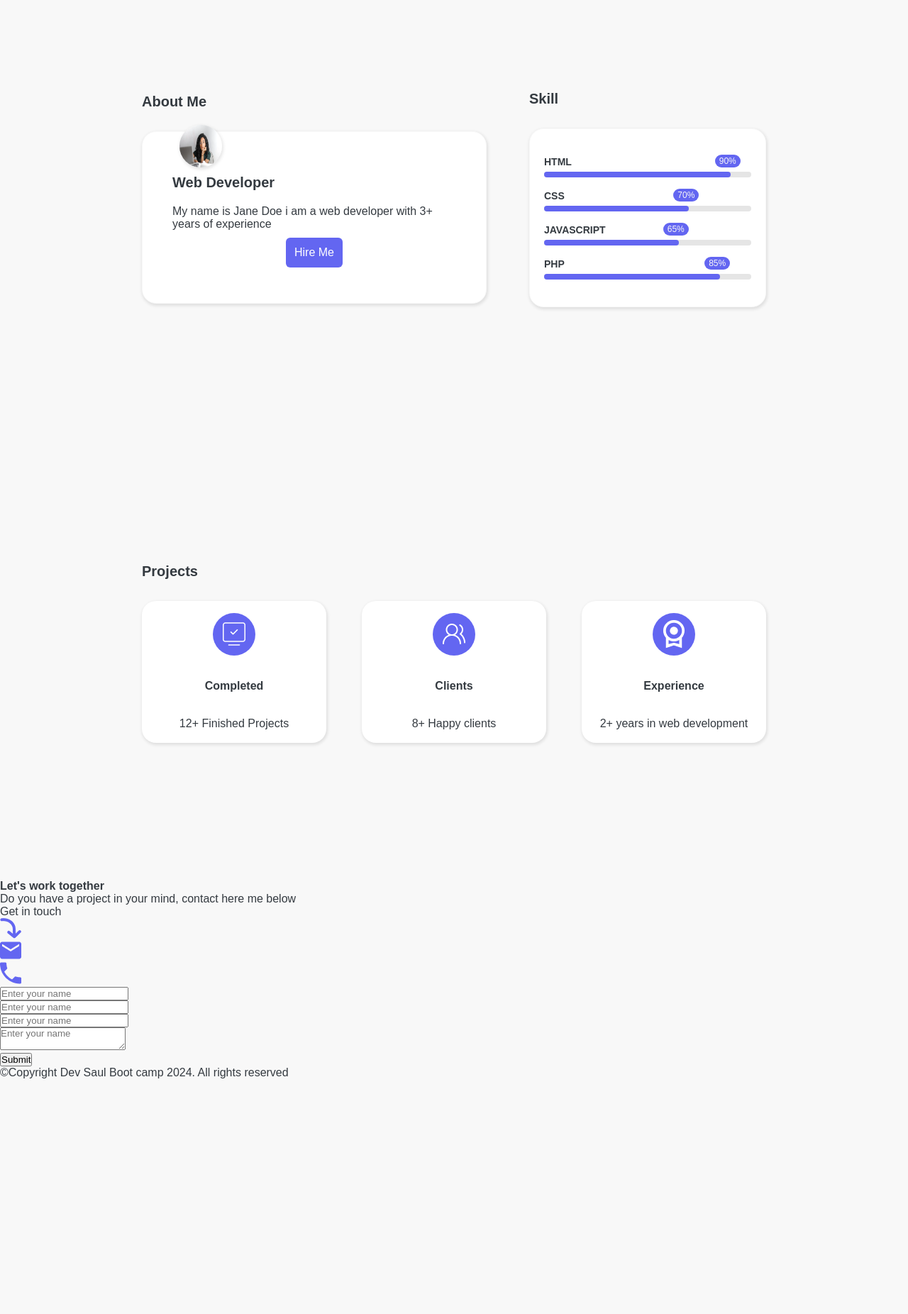
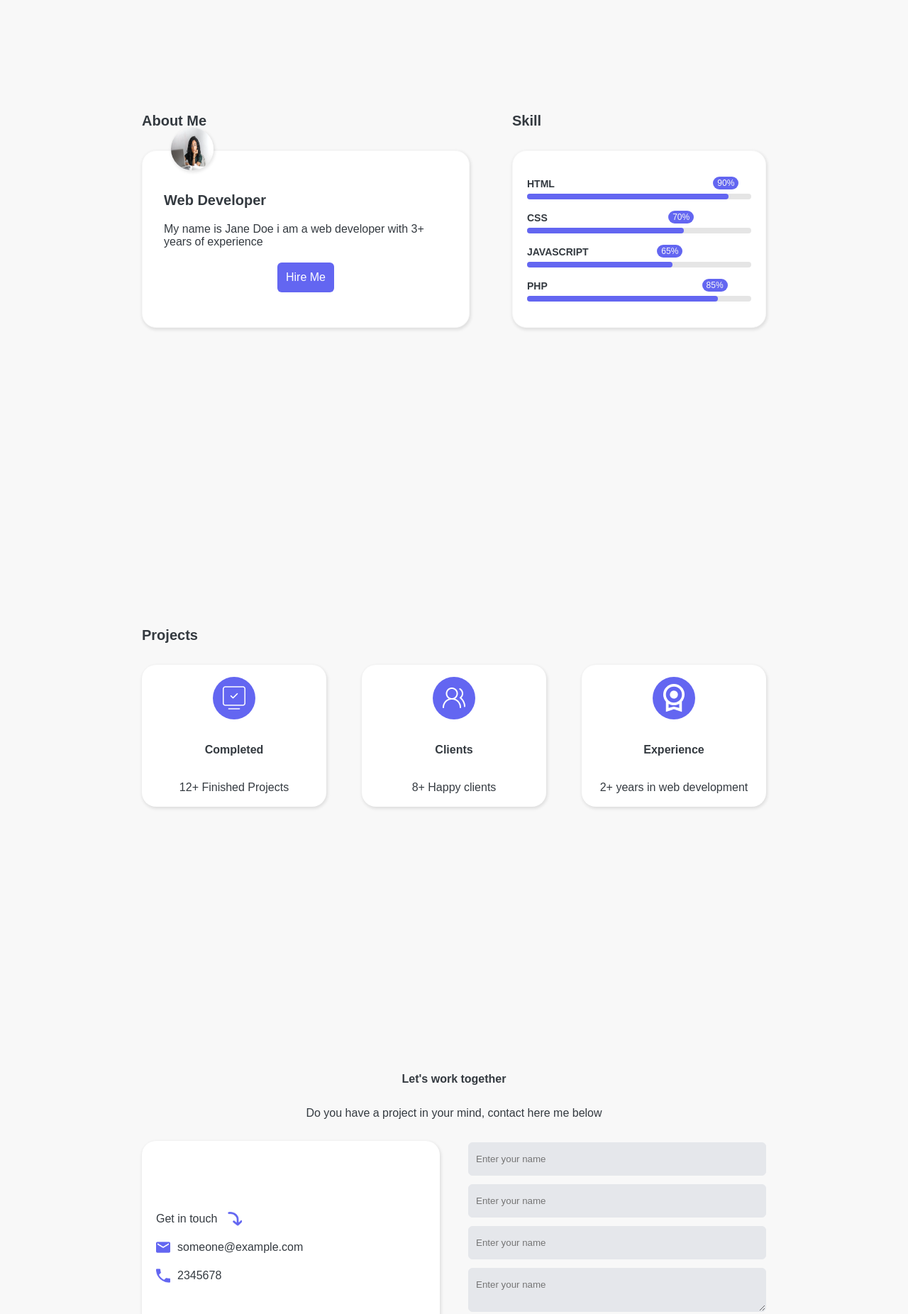
Before and after one commit to ZaynSaul/portfolio, a plain HTML site: page index.html in a window 1280 px wide. Shown: the part 740-2592 px from the top of the page at 71% size. Before the commit the page ends 2261 px from the top, so only its background shows below. Drawn offline with Linux system fonts and the light colour scheme.

Commit message:
feat: added responsive design

```diff
--- a/assets/css/main.css
+++ b/assets/css/main.css
@@ -4,6 +4,7 @@
   --secondary-color: #6366f1;
   --light-color: #f8f8f8;
   --shadow-color: rgba(0, 0, 0, 0.1);
+  --gray-color: #e5e7eb;
 }
 
 * {
@@ -143,12 +144,15 @@ a {
   display: flex;
   justify-content: center;
   align-items: center;
+  padding: 0 100px;
 }
 
 .hero-box {
   display: flex;
   justify-content: space-around;
   align-items: center;
+  flex-direction: column;
+  flex-flow: wrap;
   gap: 30px;
 }
 
@@ -235,14 +239,17 @@ a {
 .about-section {
   height: 80vh;
   width: 100%;
+  min-height: 700px;
   display: flex;
-  justify-content: center;
+  justify-content: space-around;
   align-items: center;
-  flex-wrap: wrap;
+  flex-direction: column;
+  flex-flow: wrap;
   gap: 20px;
   padding: 0 200px;
   gap: 60px;
 }
+
 .about h1 {
   font-size: 20px;
   font-weight: 800;
@@ -254,23 +261,25 @@ a {
 }
 .about-info {
   flex: 1;
+  flex-basis: 300px;
+  height: 250px;
   background-color: var(--primary-color);
   position: relative;
   display: flex;
   justify-content: center;
   align-items: center;
   flex-direction: column;
-
+  gap: 10px;
   padding-block: 50px 50px;
   border: 1px solid var(--light-color);
-  padding-inline: 2rem;
   box-shadow: 1px 2px 4px 1px var(--shadow-color);
   border-radius: 20px;
+  padding: 20px;
 }
 
 .about-me .profile {
   position: absolute;
-  bottom: 100%;
+  bottom: 120px;
   left: 20px;
   z-index: 1;
   background-color: var(--light-color);
@@ -281,9 +290,9 @@ a {
 }
 
 .about-info figcaption {
-  width: 100%;
   padding: 10px;
   position: relative;
+
 }
 
 .about-description {
@@ -324,7 +333,6 @@ a {
 .skill {
   position: relative;
   flex: 1;
-  width: 50%;
 }
 
 .skill h1 {
@@ -336,6 +344,8 @@ a {
 .skill .skill-box {
   position: relative;
   flex: 1;
+  flex-basis: 300px;
+  height: 250px;
   background-color: var(--primary-color);
   padding: 20px;
   border: 1px solid var(--light-color);
@@ -344,7 +354,6 @@ a {
 }
 
 .skill-info {
-  width: 100%;
   margin: 18px 0;
 }
 
@@ -420,16 +429,18 @@ a {
 
 /* Projects section */
 .projects-section {
+    position: relative;
   height: 80vh;
+  min-height: 700px;
+  width: 100%;
   display: flex;
   justify-content: center;
   align-items: start;
   flex-direction: column;
   padding: 0 200px;
-
 }
 
-.projects-section h1{
+.projects-section h1 {
   font-size: 20px;
   font-weight: 800;
   padding-bottom: 30px;
@@ -440,7 +451,8 @@ a {
   display: flex;
   justify-content: center;
   align-items: center;
-  flex-wrap: wrap;
+  flex-direction: column;
+  flex-flow: wrap;
   gap: 50px;
 }
 
@@ -452,13 +464,13 @@ a {
   justify-content: space-around;
   align-items: center;
   flex-direction: column;
-  width: 30%;
+  flex-basis: 200px;
   height: 200px;
   box-shadow: 1px 2px 4px 1px var(--shadow-color);
   border-radius: 20px;
 }
 
-.project-box .project-icon-box{
+.project-box .project-icon-box {
   width: 60px;
   height: 60px;
   display: flex;
@@ -470,3 +482,135 @@ a {
 }
 
 /* Projects section ends */
+
+/* Contact section starts */
+.contact-section {
+  height: 80vh;
+  min-height: 700px;
+  width: 100%;
+  display: flex;
+  justify-content: center;
+  align-items: center;
+  flex-direction: column;
+  gap: 30px;
+  padding: 0 200px;
+}
+
+.contact-container {
+  width: 100%;
+  display: flex;
+  justify-content: space-around;
+  align-items: center;
+  flex-direction: column;
+  flex-flow: wrap;
+  gap: 40px;
+}
+.contact-details {
+  flex: 1;
+  flex-basis: 300px;
+  background-color: var(--primary-color);
+  display: flex;
+  justify-content: center;
+  align-items: start;
+  flex-direction: column;
+  gap: 20px;
+  height: 300px;
+  box-shadow: 1px 2px 4px 1px var(--shadow-color);
+  border-radius: 20px;
+  padding: 20px;
+}
+
+.contact-me {
+  display: flex;
+  justify-content: center;
+  align-items: center;
+  gap: 15px;
+}
+
+.contact-me img {
+  width: 20px;
+  height: 20px;
+  object-fit: cover;
+}
+
+.contact-row {
+  display: flex;
+  justify-content: center;
+  align-items: center;
+  gap: 10px;
+}
+
+.contact-row .contact-icon {
+  width: 20px;
+  height: 20px;
+  object-fit: contain;
+}
+
+.contact-form {
+  flex: 1;
+  flex-basis: 300px;
+  display: flex;
+  justify-content: center;
+  align-items: start;
+  flex-direction: column;
+  gap: 20px;
+}
+
+form{
+    width: 100%;
+    text-align: center;
+}
+
+form .input-field{
+    outline: none !important;
+    width: 100%;
+    padding: 15px 10px;
+    background-color: var(--gray-color);
+    margin-bottom: 12px;
+    border: 1px solid var(--gray-color);
+    border-radius: 6px;
+}
+
+
+
+form textarea{
+    outline: none !important;
+    width: 100%;
+    padding: 15px 10px;
+    background-color: var(--gray-color);
+    margin-bottom: 12px;
+    border: 1px solid var(--gray-color);
+    border-radius: 6px;
+}
+
+.form-btn{
+    background-color: var(--secondary-color);
+    color: var(--primary-color);
+    font-size: 16px;
+    border-radius: 6px;
+    padding: 12px;
+    border: none;
+    cursor: pointer;
+    -webkit-transition: all 0.3s ease-in-out;
+    transition: all 0.3s ease-in-out;
+  }
+
+  .form-btn:hover {
+    background-color: var(--primary-color);
+    color: var(--secondary-color);
+    border: 1px solid var(--secondary-color);
+  }
+/* Contact section ends */
+
+/* Footer starts */
+.footer{
+    width: 100%;
+    background-color: var(--primary-color);
+    display: flex;
+    justify-content: center;
+    align-items: center;
+    padding: 30px 20px;
+    text-align: center;
+
+}
+/* Footer ends */
--- /dev/null
+++ b/assets/css/responsive.css
@@ -0,0 +1,103 @@
+:root {
+  --primary-color: #ffffff;
+  --dark-color: #343a40;
+  --secondary-color: #6366f1;
+  --light-color: #f8f8f8;
+  --shadow-color: rgba(0, 0, 0, 0.1);
+}
+
+@media only screen and (min-width: 300px) and (max-width: 968px) {
+  .header {
+    width         : 100%;
+    justify-content: space-around;
+    padding: 1rem 0;
+  }
+  .navbar {
+    display: none;
+  }
+
+  .navbar-toggle {
+    display: block;
+  }
+
+  .header-title{
+    text-align: center;
+
+  }
+
+  .hero-section {
+    height: 100vh;
+    padding: 0 30px;
+  }
+
+  .left img {
+    width: 160px;
+    height: 160px;
+  }
+
+  .right {
+    align-items: center;
+  }
+
+  .right h4 {
+    text-align: center;
+  }
+
+  .right .title,
+  .right .desc {
+    text-align: center;
+  }
+
+  .about-section {
+    height: 100vh;
+    padding: 30px 20px;
+    margin: 130px 0;
+  }
+
+  .about-info {
+    width: 100%;
+    padding-block: 0;
+    padding: 0;
+  }
+
+  .about-info figcaption {
+    padding: 0;
+    text-align: center;
+  }
+
+  .about-me .profile {
+    left: 45%;
+    bottom: 100px;
+  }
+
+  .skill .skill-box {
+    width: 25rem;
+  }
+
+  .projects-section {
+    height: 100vh;
+    align-items: center;
+    padding: 30px 20px;
+    margin: 200px 0;
+  }
+
+  .project-box {
+    width: 100%;
+  }
+
+  .contact-section {
+    height: 100vh;
+    padding: 30px 20px;
+    margin: 120px 0;
+  }
+
+  .contact-details {
+    height: 200px;
+  }
+
+  .footer{
+    width: 100%;
+    margin-top: 100px;
+
+  }
+}
--- a/index.html
+++ b/index.html
@@ -6,6 +6,7 @@
     <title>Document</title>
 
     <link rel="stylesheet" href="./assets/css/main.css" />
+    <link rel="stylesheet" href="./assets/css/responsive.css" />
   </head>
   <body>
     <div class="container">
@@ -59,10 +60,8 @@
                 ><button class="btn">Download CV</button>
               </div>
               <div class="social-media-links">
-                <img src="./assets/icons/fb.png" alt="facebook" /><img
-                  src="./assets/icons/linkedin.png"
-                  alt="linked-in"
-                />
+                <img src="./assets/icons/fb.png" alt="facebook" />
+                <img src="./assets/icons/linkedin.png" alt="linked-in" />
                 <img src="./assets/icons/ig.png" alt="instagram" />
                 <img src="./assets/icons/github.png" alt="github" />
               </div>
@@ -74,7 +73,7 @@
         <!-- About section -->
         <section class="about-section" id="about">
           <div class="about">
-            <h1>About Me</h1>
+            <h1 class="header-title">About Me</h1>
             <div class="row">
               <div class="col">
                 <div class="about-info">
@@ -98,7 +97,7 @@
             </div>
           </div>
           <div class="skill">
-            <h1>Skill</h1>
+            <h1 class="header-title">Skill</h1>
             <div class="skill-box">
               <div class="skill-info">
                 <span class="title">HTML</span>
@@ -138,7 +137,7 @@
         <!-- About section ends -->
         <!-- Projects Sections -->
         <section class="projects-section" id="projects">
-          <h1>Projects</h1>
+          <h1 class="header-title">Projects</h1>
           <div class="project-container">
             <div class="project-box">
               <div class="project-icon-box">
@@ -196,6 +195,7 @@
                   alt="email"
                   class="contact-icon"
                 />
+                <p>someone@example.com</p>
               </div>
               <div class="contact-row">
                 <img
@@ -203,6 +203,7 @@
                   alt="phone"
                   class="contact-icon"
                 />
+                <p>2345678</p>
               </div>
             </div>
             <div class="contact-form">
@@ -210,7 +211,7 @@
                 <div class="input-box">
                   <input
                     type="text"
-                    class="input-filed"
+                    class="input-field"
                     title="Name"
                     placeholder="Enter your name"
                   />
@@ -218,7 +219,7 @@
                 <div class="input-box">
                   <input
                     type="text"
-                    class="input-filed"
+                    class="input-field"
                     title="Name"
                     placeholder="Enter your name"
                   />
@@ -226,7 +227,7 @@
                 <div class="input-box">
                   <input
                     type="text"
-                    class="input-filed"
+                    class="input-field"
                     title="Name"
                     placeholder="Enter your name"
                   />
@@ -247,7 +248,7 @@
         <!-- Contact section ends -->
         <!-- Footer section -->
         <footer class="footer">
-          <p>©Copyright Dev Saul Boot camp 2024. All rights reserved</p>
+          <p>&copy; Copyright Dev Saul Boot camp 2024. All rights reserved</p>
         </footer>
         <!-- Footer ends -->
       </main>
```
Lines whose indentation alone changed are shown as unchanged.
